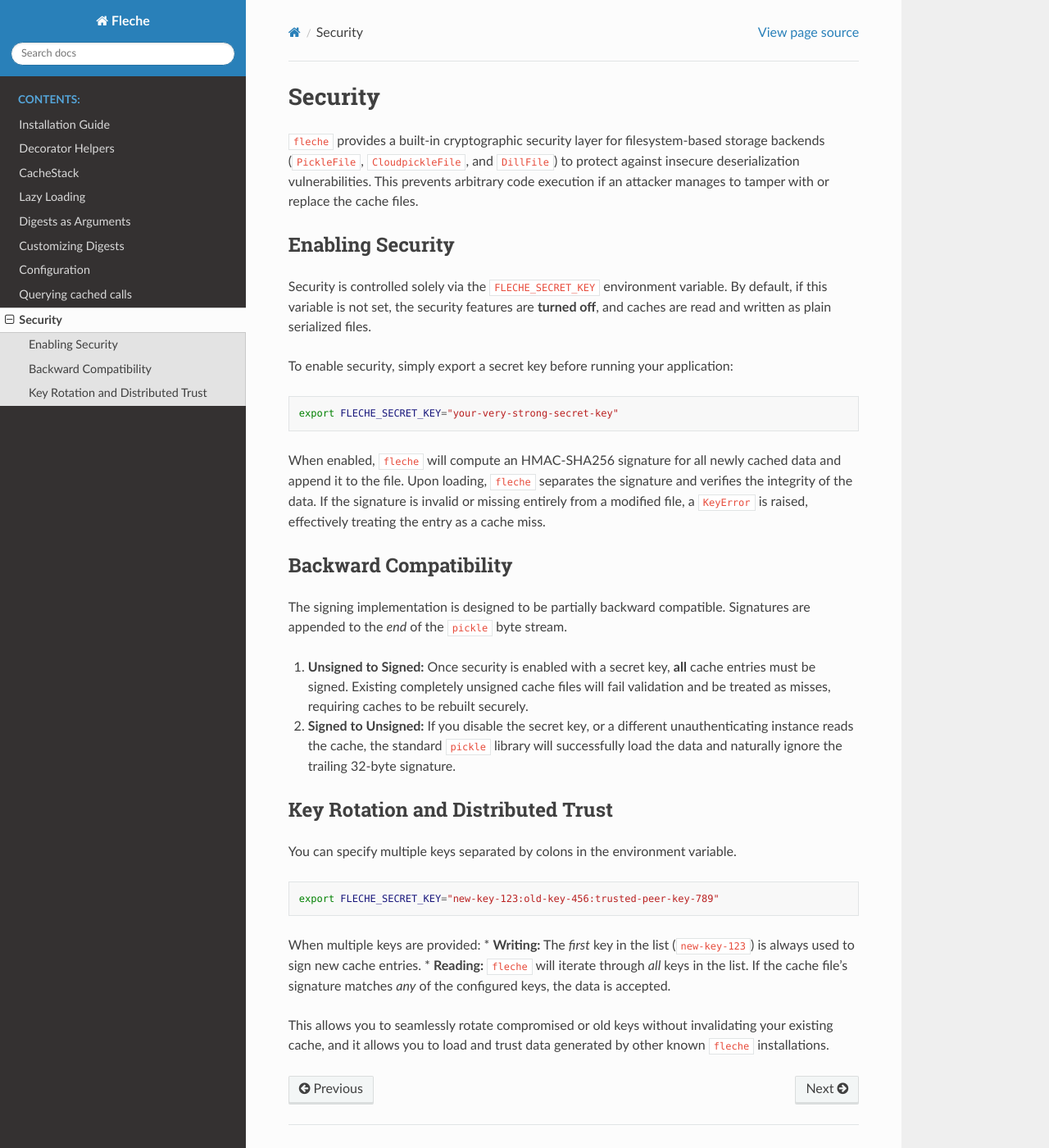
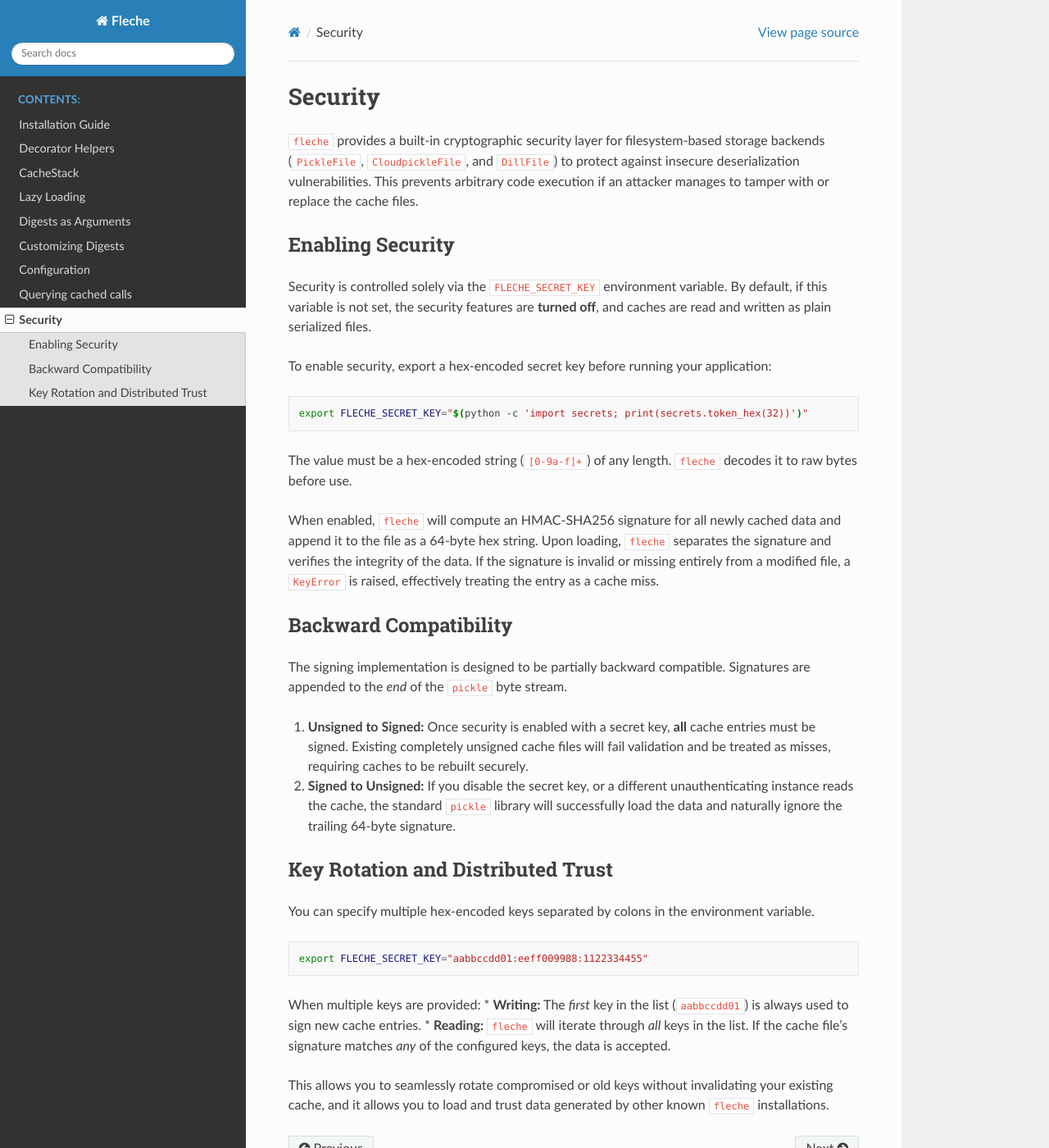
Before and after one commit to pmrv/fleche, a Sphinx documentation site: the page built from docs/security.rst, in a window 1280 px wide and 1400 px high. Shown: the whole window at 82% size. Built offline with Sphinx 7.4.7 and the Read the Docs theme 3.1.0, drawn with Linux system fonts in a browser that asks for light colours; pages that are not in the unit, such as notebooks, are missing from menus.

Commit message:
fix: accept hex-encoded secret keys and correct signature size docs (#253)
## Summary

- **Change `get_secret_key()` to decode hex-encoded strings.**
Previously keys from `FLECHE_SECRET_KEY` were UTF-8 encoded
(`k.encode("utf-8")`). Now they are decoded as hex via
`bytes.fromhex(k)`. HMAC doesn't care about key length, so any hex
string works.

- **Update `docs/security.rst`** to document that `FLECHE_SECRET_KEY`
must be a hex-encoded string, provide a `secrets.token_hex(32)`
generation example, and correct the signature size from 32 to 64 bytes
(hex-encoded HMAC-SHA256).

- **Update `notebooks/SecureStorage.ipynb`** to use hex-encoded keys
instead of plain strings, matching the new `get_secret_key()` behavior.

## Test plan

- [x] All 629 tests pass (including
`test_notebook[SecureStorage.ipynb]`)
- [x] Verified `get_secret_key()` correctly decodes hex keys
- [x] Verified sign/verify roundtrip works with hex-decoded keys

https://claude.ai/code/session_01KgxeytkH1Cw35sPT2SfmRL

---------

Co-authored-by: Claude <noreply@anthropic.com>

```diff
--- a/docs/security.rst
+++ b/docs/security.rst
@@ -8,13 +8,15 @@ Enabling Security
 
 Security is controlled solely via the ``FLECHE_SECRET_KEY`` environment variable. By default, if this variable is not set, the security features are **turned off**, and caches are read and written as plain serialized files.
 
-To enable security, simply export a secret key before running your application:
+To enable security, export a hex-encoded secret key before running your application:
 
 .. code-block:: bash
 
-    export FLECHE_SECRET_KEY="your-very-strong-secret-key"
+    export FLECHE_SECRET_KEY="$(python -c 'import secrets; print(secrets.token_hex(32))')"
 
-When enabled, ``fleche`` will compute an HMAC-SHA256 signature for all newly cached data and append it to the file. Upon loading, ``fleche`` separates the signature and verifies the integrity of the data. If the signature is invalid or missing entirely from a modified file, a ``KeyError`` is raised, effectively treating the entry as a cache miss.
+The value must be a hex-encoded string (``[0-9a-f]+``) of any length. ``fleche`` decodes it to raw bytes before use.
+
+When enabled, ``fleche`` will compute an HMAC-SHA256 signature for all newly cached data and append it to the file as a 64-byte hex string. Upon loading, ``fleche`` separates the signature and verifies the integrity of the data. If the signature is invalid or missing entirely from a modified file, a ``KeyError`` is raised, effectively treating the entry as a cache miss.
 
 Backward Compatibility
 --------------------
@@ -22,19 +24,19 @@ Backward Compatibility
 The signing implementation is designed to be partially backward compatible. Signatures are appended to the *end* of the ``pickle`` byte stream.
 
 1. **Unsigned to Signed:** Once security is enabled with a secret key, **all** cache entries must be signed. Existing completely unsigned cache files will fail validation and be treated as misses, requiring caches to be rebuilt securely.
-2. **Signed to Unsigned:** If you disable the secret key, or a different unauthenticating instance reads the cache, the standard ``pickle`` library will successfully load the data and naturally ignore the trailing 32-byte signature.
+2. **Signed to Unsigned:** If you disable the secret key, or a different unauthenticating instance reads the cache, the standard ``pickle`` library will successfully load the data and naturally ignore the trailing 64-byte signature.
 
 Key Rotation and Distributed Trust
 ----------------------------------
 
-You can specify multiple keys separated by colons in the environment variable.
+You can specify multiple hex-encoded keys separated by colons in the environment variable.
 
 .. code-block:: bash
 
-    export FLECHE_SECRET_KEY="new-key-123:old-key-456:trusted-peer-key-789"
+    export FLECHE_SECRET_KEY="aabbccdd01:eeff009988:1122334455"
 
 When multiple keys are provided:
-* **Writing:** The *first* key in the list (``new-key-123``) is always used to sign new cache entries.
+* **Writing:** The *first* key in the list (``aabbccdd01``) is always used to sign new cache entries.
 * **Reading:** ``fleche`` will iterate through *all* keys in the list. If the cache file's signature matches *any* of the configured keys, the data is accepted.
 
 This allows you to seamlessly rotate compromised or old keys without invalidating your existing cache, and it allows you to load and trust data generated by other known ``fleche`` installations.
```
Also changed, not shown: 2 other files.
